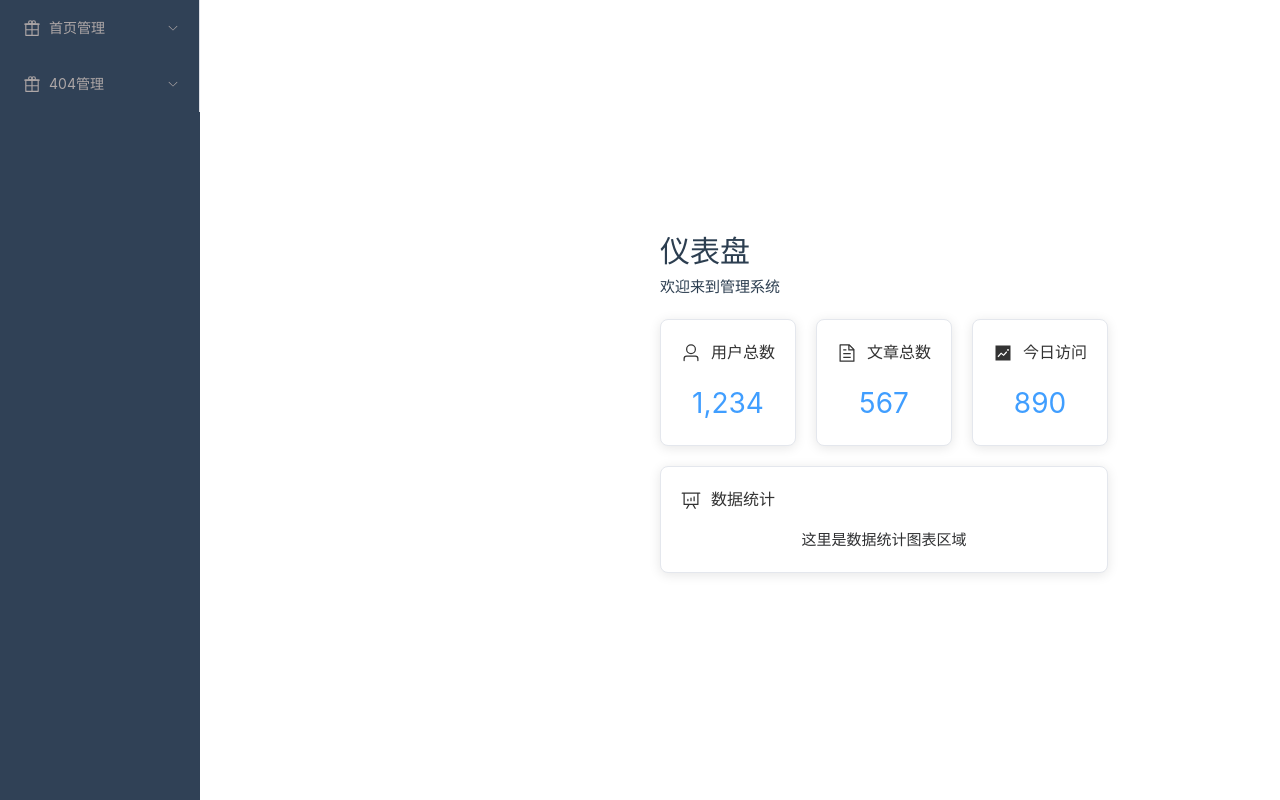
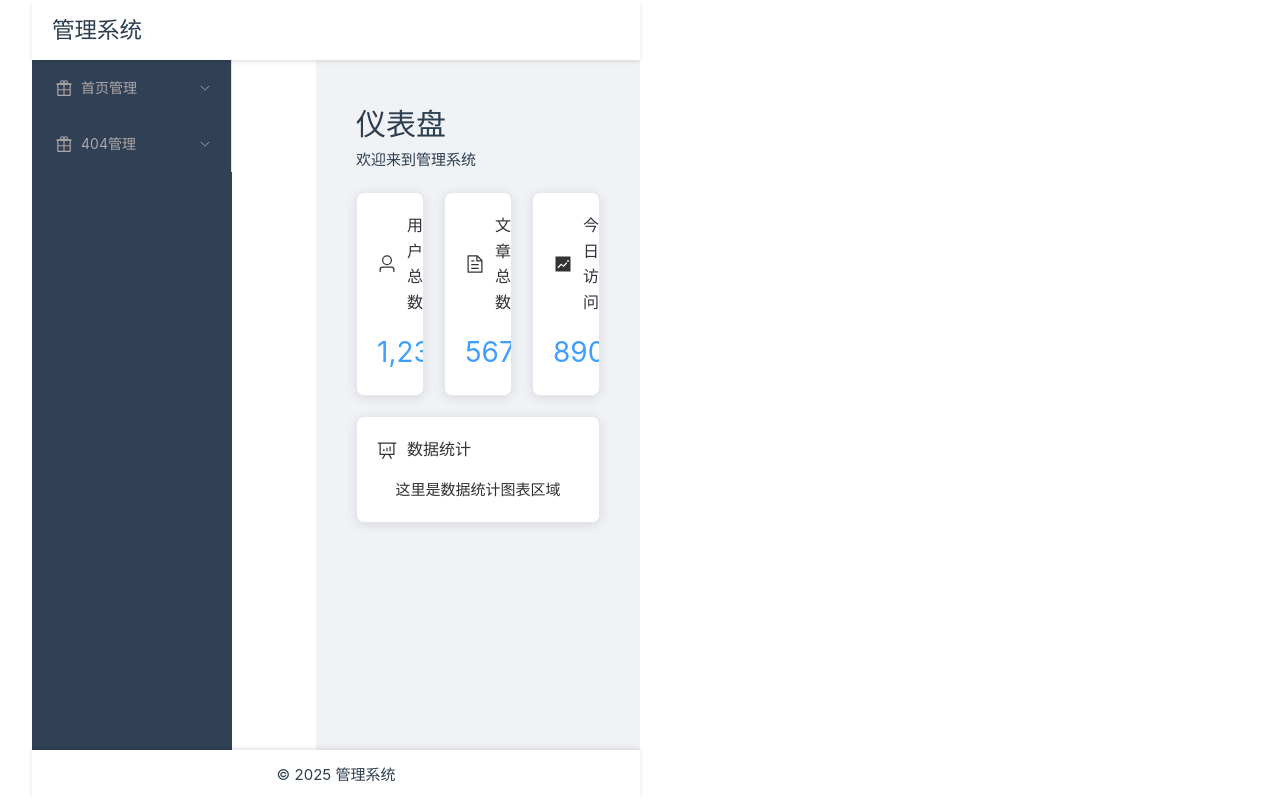
Before and after one commit to Songzex/test_vue_admin, a Vue app: page /#/dashboard in a window 1280 px wide. Built offline with nearby package versions, Linux system fonts and the light colour scheme.

Commit message:
first1.1.8

```diff
--- a/src/App.vue
+++ b/src/App.vue
@@ -10,19 +10,36 @@ import { getMenuList } from '@/utils/http/login/index.js'
 
 // 确保在组件挂载时获取菜单列表
 onMounted(async () => {
+  console.log('应用初始化开始...')
+  console.log('当前路由:', route.path)
+
   try {
     const res = await getMenuList();
+    console.log('获取菜单列表成功:', res)
+
     // 使用 commit 更新状态
     store.commit('permission/SET_ROUTES', res);
-    console.log('菜单列表:', res)
+    console.log('菜单列表已存储到 Vuex')
 
     // 添加动态路由
     const { addDynamicRoutes } = await import('@/router/index.js')
     const dynamicRoutes = addDynamicRoutes(res)
-    console.log('动态路由:', dynamicRoutes)
+    console.log('动态路由添加完成:', dynamicRoutes)
+
+    // 每次刷新后都导航到仪表板页面
+    console.log('导航到默认页面: /dashboard')
+    router.push('/dashboard').catch(err => {
+      console.error('路由导航错误:', err)
+    })
   } catch (error) {
     console.error('获取菜单失败:', error)
+    // 即使获取菜单失败，也确保导航到默认页面
+    router.push('/dashboard').catch(err => {
+      console.error('路由导航错误:', err)
+    })
   }
+
+  console.log('应用初始化完成')
 })
 </script>
 
--- a/src/components/layout/index.vue
+++ b/src/components/layout/index.vue
@@ -1,9 +1,5 @@
 <template>
-  <div class="sidebar-top">
-    <!-- 顶部内容（如logo、用户信息等） -->
-  </div>
-  <div class="sidebar-logo">
-    <!-- 侧边栏logo -->
+  <div class="sidebar-main">
     <div class="sidebar-container">
       <!-- 侧边栏菜单 -->
       <el-menu
@@ -26,12 +22,6 @@
         />
       </el-menu>
     </div>
-    <div>
-      <router-view />
-    </div>
-  </div>
-  <div class="sidebar-bottom">
-    <!-- 底部内容（如用户信息、设置等） -->
   </div>
 </template>
 
@@ -104,22 +94,17 @@ watch(
 </script>
 
 <style scoped>
+.sidebar-main {
+  display: flex;
+  flex: 1;
+  width: 100%;
+  height: 100%;
+}
+
 .sidebar-container {
   width: 200px;
   height: 100%;
   overflow-y: auto;
-  position: fixed;
-  top: 0;
-  left: 0;
-  z-index: 1000;
   background-color: #304156;
 }
-.sidebar-logo{
-  width: 100%;
-  display: flex;
-  flex-direction: row;
-  justify-content: space-between;
-  align-items: center;
-
-}
 </style>
--- a/src/layout/index.vue
+++ b/src/layout/index.vue
@@ -1,9 +1,22 @@
 <template>
-  <LayOut />
+  <div class="layout-container">
+    <div class="header">
+      <h2>管理系统</h2>
+    </div>
+    <div class="main-wrapper">
+      <Sidebar />
+      <div class="content-container">
+        <router-view />
+      </div>
+    </div>
+    <div class="footer">
+      <p>© 2025 管理系统</p>
+    </div>
+  </div>
 </template>
 
 <script setup>
-import LayOut from '@/components/layout/index.vue'
+import Sidebar from '../components/layout/index.vue'
 </script>
 
 <style scoped>
@@ -29,18 +42,11 @@ import LayOut from '@/components/layout/index.vue'
   overflow: hidden;
 }
 
-.main-container {
-  display: flex;
-  flex: 1;
-  padding: 0;
-  background-color: #f0f2f5;
-  overflow: hidden;
-}
-
-.content-wrapper {
+.content-container {
   flex: 1;
   padding: 20px;
   overflow-y: auto;
+  background-color: #f0f2f5;
 }
 
 .footer {
```
